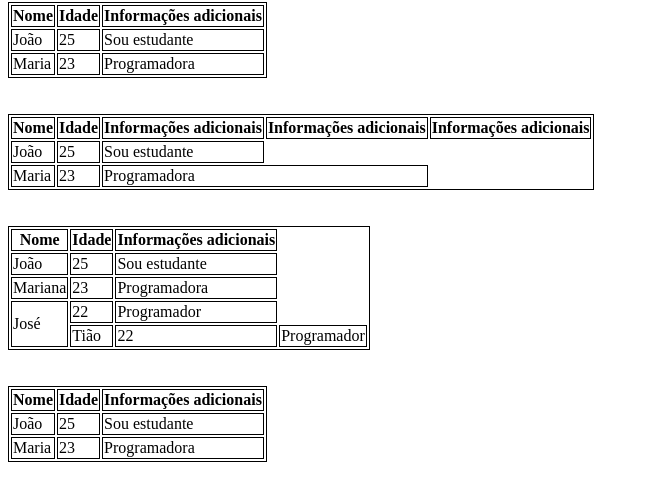
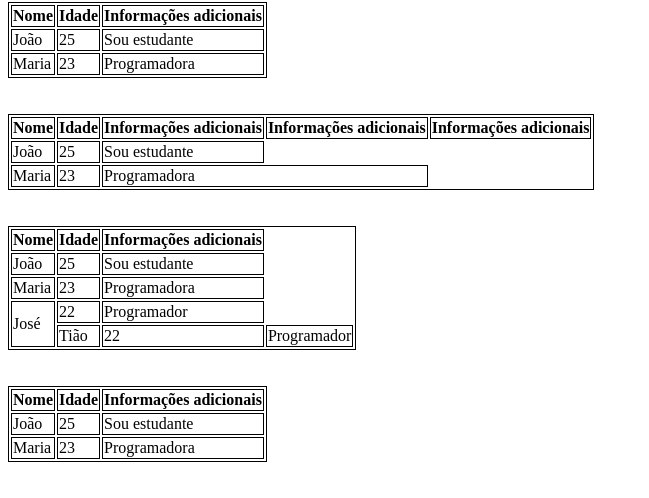
Before and after one commit to Gustavo-Lima-Diniz-Tavares/aula-tabela, a plain HTML site: page index.html in a window 1280 px wide. Shown: the part 78-576 px from the top of the page, without its empty margins (0-649 px from the left). Drawn offline with Linux system fonts and the light colour scheme.

Commit message:
trocado de mariana para maria

```diff
--- a/index.html
+++ b/index.html
@@ -78,7 +78,7 @@
         </tr>
 
         <tr>
-            <td>Mariana</td>
+            <td>Maria</td>
             <td>23</td>
             <td>Programadora</td>
         </tr>
```
